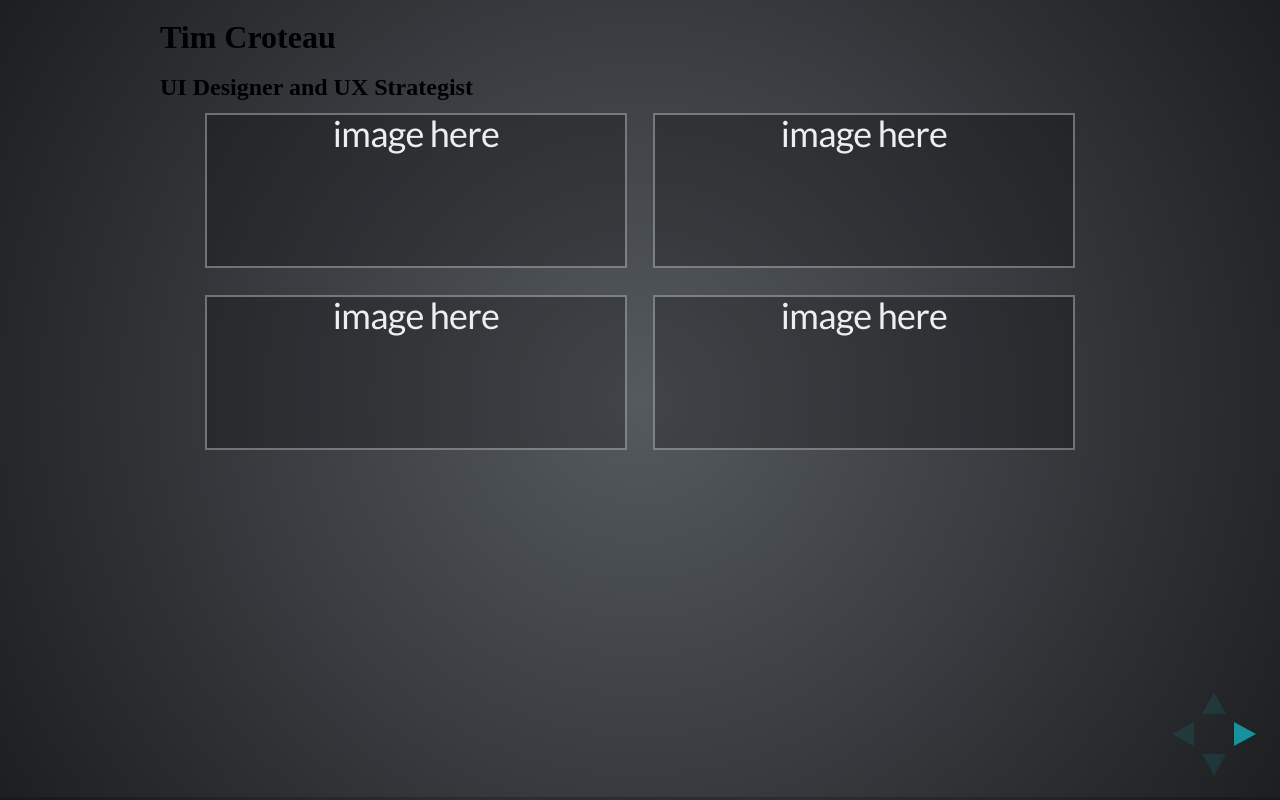
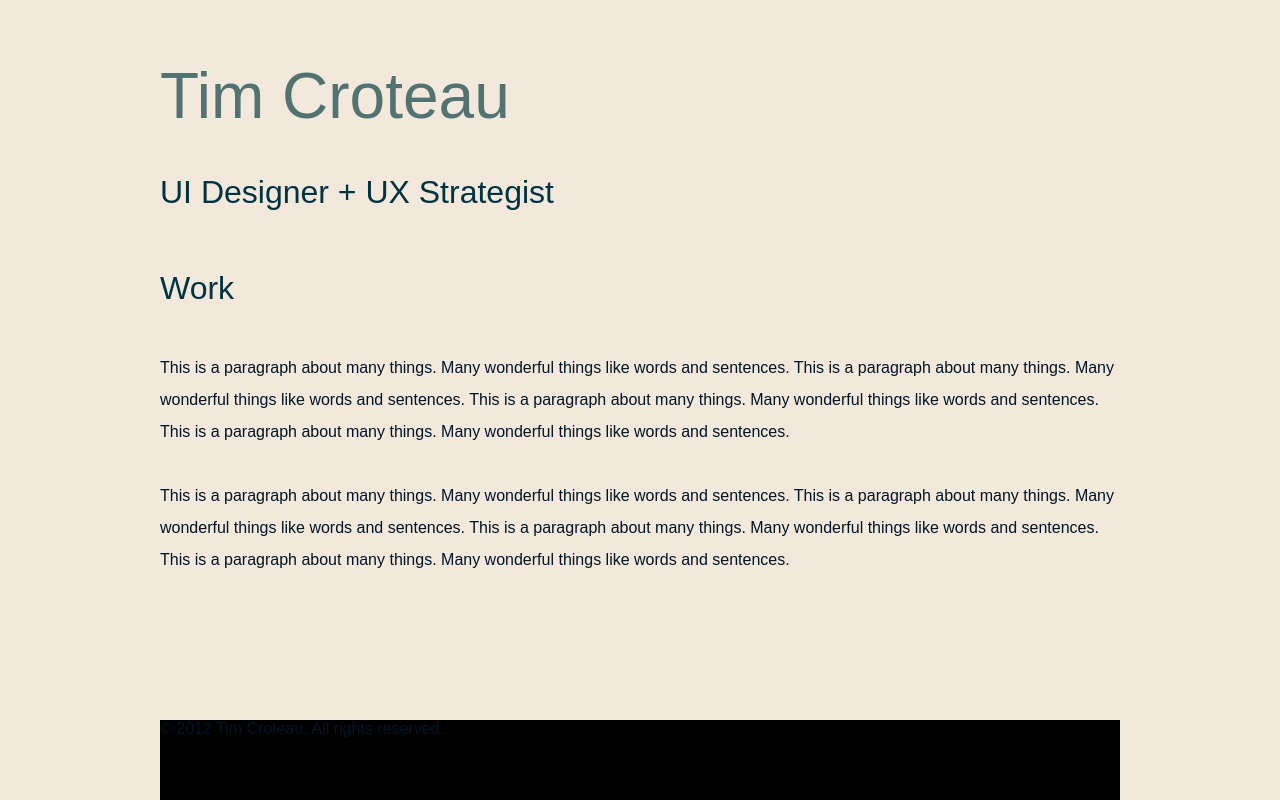
Before and after one commit to timcroteau/portfolio, a PHP site: page / in a window 1280 px wide. Run offline with PHP 8.4, Linux system fonts and the light colour scheme; style sheets or scripts are compiled from the project's sources; some libraries are stand-ins or nearby versions.

Commit message:
resets and typography

```diff
--- a/css/_global.scss
+++ b/css/_global.scss
@@ -0,0 +1,23 @@
+body {
+	background:$background;
+	color:$text;}
+
+#wrapper {
+	height:100%;
+	margin:0 auto;
+	min-height:100%;
+	position:relative;
+	width:960px;}
+
+header#heading {
+	padding-top:64px;}
+
+#main {
+	padding-bottom:80px;}
+
+footer {
+	background:$black;
+	height:80px;
+	position:absolute;
+	bottom:0;
+	width:100%;}
--- a/css/_normalize.scss
+++ b/css/_normalize.scss
@@ -1,11 +1,40 @@
-/* normalize.css v2.0.1 | MIT License | git.io/normalize ======================================== */
+/*   Resets, Normalizers, Standardizers, Maker Betterers   */
 
-article, aside, details, figcaption, figure, footer, header, hgroup, nav, section, summary { display: block; }
+ // Pillaged from Eric Meyer's reset | http://meyerweb.com/eric/tools/css/reset/
+//_________________________________________________________________________________
+
+html, body, div, span, applet, object, iframe,
+h1, h2, h3, h4, h5, h6, p, blockquote, pre,
+a, abbr, acronym, address, big, cite, code,
+del, dfn, em, img, ins, kbd, q, s, samp,
+small, strike, strong, sub, sup, tt, var,
+b, u, i, center,
+dl, dt, dd, ol, ul, li,
+fieldset, form, label, legend,
+table, caption, tbody, tfoot, thead, tr, th, td,
+article, aside, canvas, details, embed,
+figure, figcaption, footer, header, hgroup,
+menu, nav, output, ruby, section, summary,
+time, mark, audio, video {
+	margin: 0;
+	padding: 0;
+	border: 0;
+	font-size: 100%;
+	vertical-align: baseline;
+}
+
+h1,h2, h3,h4,h5,h6 {font-weight:normal;}
+
+ // normalize.css v2.0.1 | MIT License | git.io/normalize
+//_______________________________________________________________
+
+article, aside, details, figcaption, figure, footer, header, hgroup, menu, nav, section, summary { display: block; }
 audio, canvas, video { display: inline-block; }
 audio:not([controls]) { display: none; height: 0; }
 [hidden] { display: none; }
-html { font-family: sans-serif; -webkit-text-size-adjust: 100%; -ms-text-size-adjust: 100%; }
-body { margin: 0; }
+
+
+html, body { height:100%;}
 a:focus { outline: thin dotted; }
 a:active, a:hover { outline: 0; }
 abbr[title] { border-bottom: 1px dotted; }
@@ -32,3 +61,26 @@ input[type="search"]::-webkit-search-cancel-button, input[type="search"]::-webki
 button::-moz-focus-inner, input::-moz-focus-inner { border: 0; padding: 0; }
 textarea { overflow: auto; vertical-align: top; }
 table { border-collapse: collapse; border-spacing: 0; }
+
+
+ // Pillaged from HTML5 Boilerplate
+//_______________________________________________________________
+
+html { font-size: 100%; overflow-y: scroll; -webkit-text-size-adjust: 100%; -ms-text-size-adjust: 100%; }
+img { -ms-interpolation-mode: bicubic; }
+
+// Hide only visually, but have it available for screenreaders: h5bp.com/v
+.visuallyhidden { border: 0; clip: rect(0 0 0 0); height: 1px; margin: -1px; overflow: hidden; padding: 0; position: absolute; width: 1px; }
+
+// Extends the .visuallyhidden class to allow the element to be focusable when navigated to via the keyboard: h5bp.com/p */
+.visuallyhidden.focusable:active, .visuallyhidden.focusable:focus { clip: auto; height: auto; margin: 0; overflow: visible; position: static; width: auto; }
+
+svg:not(:root) { overflow: hidden; }
+
+@media print {
+  img { max-width: 100% !important; }
+}
+
+@media print {
+  p, h2, h3 { orphans: 3; widows: 3; }
+}
--- a/css/_type.scss
+++ b/css/_type.scss
@@ -0,0 +1,42 @@
+
+// Scale - Baseline unit: 24
+
+body {font:100% sans-serif;}
+
+html > body {font-size:16px;}
+
+p {
+	line-height:2em;
+	margin-bottom: 2em;}
+
+h1 {
+	font-size:4em;
+	line-height:1em;
+	margin-bottom:0.5em;}
+
+h2 {
+	font-size:2em;
+	line-height:2em;
+	margin:1em 0;}
+
+
+// Color
+
+h1 {
+	color:$color1;}
+
+h2 {
+	color:$color2;}
+
+h3 {
+	color:$color3;}
+
+a {
+	color:$color1;}
+
+
+// Fonts
+
+h1, h2 {font-family: "cubano", sans-serif;}
+
+body {font-family: "museo-sans", sans-serif;}
--- a/css/_variables.scss
+++ b/css/_variables.scss
@@ -1,23 +1,25 @@
 //__________________________________________________ Variables /
 
 // White - Grays - Black
-$black:             hsl(0, 0%, 0%);
-$gray90:            hsl(0, 0%, 10%);
-$gray80:            hsl(0, 0%, 20%);
-$gray70:            hsl(0, 0%, 30%);
-$gray60:            hsl(0, 0%, 40%);
-$gray50:            hsl(0, 0%, 50%);
-$gray40:            hsl(0, 0%, 60%);
-$gray30:            hsl(0, 0%, 70%);
-$gray20:            hsl(0, 0%, 80%);
-$gray10:            hsl(0, 0%, 90%);
-$white:             hsl(0, 0%, 100%);
+$black:				rgb(0,0,0);
+$gray1:				rgb(32,32,32);
+$gray2:				rgb(64,64,64);
+$gray3:				rgb(96,96,96);
+$gray4:				rgb(128,128,128);
+$gray5:				rgb(160,160,160);
+$gray6:				rgb(192,192,192);
+$gray7:				rgb(224,224,224);
+$white:				rgb(255,255,255);
 
 
 // Color scheme
-$primary:             #336699;
-$text-shadow:         $white;
-$lightest:            $white;
-$darkest:             $black;
-$background:          $gray10;
-$text:                $gray80;
+$color1:			#537373;
+$color2:			#013440;
+$color3:			#537373;
+$background:		#f2e8dc;
+$text:				#011526;
+
+
+//corners
+$inround:		4px;
+$outround:		6px;
--- a/css/styles.css
+++ b/css/styles.css
@@ -1,5 +1,27 @@
-/* normalize.css v2.0.1 | MIT License | git.io/normalize ======================================== */
-article, aside, details, figcaption, figure, footer, header, hgroup, nav, section, summary {
+/*   Resets, Normalizers, Standardizers, Maker Betterers   */
+html, body, div, span, applet, object, iframe,
+h1, h2, h3, h4, h5, h6, p, blockquote, pre,
+a, abbr, acronym, address, big, cite, code,
+del, dfn, em, img, ins, kbd, q, s, samp,
+small, strike, strong, sub, sup, tt, var,
+b, u, i, center,
+dl, dt, dd, ol, ul, li,
+fieldset, form, label, legend,
+table, caption, tbody, tfoot, thead, tr, th, td,
+article, aside, canvas, details, embed,
+figure, figcaption, footer, header, hgroup,
+menu, nav, output, ruby, section, summary,
+time, mark, audio, video {
+  margin: 0;
+  padding: 0;
+  border: 0;
+  font-size: 100%;
+  vertical-align: baseline; }
+
+h1, h2, h3, h4, h5, h6 {
+  font-weight: normal; }
+
+article, aside, details, figcaption, figure, footer, header, hgroup, menu, nav, section, summary {
   display: block; }
 
 audio, canvas, video {
@@ -12,13 +34,8 @@ audio:not([controls]) {
 [hidden] {
   display: none; }
 
-html {
-  font-family: sans-serif;
-  -webkit-text-size-adjust: 100%;
-  -ms-text-size-adjust: 100%; }
-
-body {
-  margin: 0; }
+html, body {
+  height: 100%; }
 
 a:focus {
   outline: thin dotted; }
@@ -115,6 +132,43 @@ table {
   border-collapse: collapse;
   border-spacing: 0; }
 
+html {
+  font-size: 100%;
+  overflow-y: scroll;
+  -webkit-text-size-adjust: 100%;
+  -ms-text-size-adjust: 100%; }
+
+img {
+  -ms-interpolation-mode: bicubic; }
+
+.visuallyhidden {
+  border: 0;
+  clip: rect(0 0 0 0);
+  height: 1px;
+  margin: -1px;
+  overflow: hidden;
+  padding: 0;
+  position: absolute;
+  width: 1px; }
+
+.visuallyhidden.focusable:active, .visuallyhidden.focusable:focus {
+  clip: auto;
+  height: auto;
+  margin: 0;
+  overflow: visible;
+  position: static;
+  width: auto; }
+
+svg:not(:root) {
+  overflow: hidden; }
+
+@media print {
+  img {
+    max-width: 100% !important; } }
+@media print {
+  p, h2, h3 {
+    orphans: 3;
+    widows: 3; } }
 .shadow1 {
   box-shadow: 0px 3px 2px rgba(0, 0, 0, 0.34); }
 
@@ -123,3 +177,65 @@ table {
 
 .shadow2 {
   box-shadow: 0px 3px 2px rgba(0, 0, 0, 0.74); }
+
+body {
+  font: 100% sans-serif; }
+
+html > body {
+  font-size: 16px; }
+
+p {
+  line-height: 2em;
+  margin-bottom: 2em; }
+
+h1 {
+  font-size: 4em;
+  line-height: 1em;
+  margin-bottom: 0.5em; }
+
+h2 {
+  font-size: 2em;
+  line-height: 2em;
+  margin: 1em 0; }
+
+h1 {
+  color: #537373; }
+
+h2 {
+  color: #013440; }
+
+h3 {
+  color: #537373; }
+
+a {
+  color: #537373; }
+
+h1, h2 {
+  font-family: "cubano", sans-serif; }
+
+body {
+  font-family: "museo-sans", sans-serif; }
+
+body {
+  background: #f2e8dc;
+  color: #011526; }
+
+#wrapper {
+  height: 100%;
+  margin: 0 auto;
+  min-height: 100%;
+  position: relative;
+  width: 960px; }
+
+header#heading {
+  padding-top: 64px; }
+
+#main {
+  padding-bottom: 80px; }
+
+footer {
+  background: black;
+  height: 80px;
+  position: absolute;
+  bottom: 0;
+  width: 100%; }
--- a/index.html
+++ b/index.html
@@ -2,90 +2,40 @@
 <html lang="en">
 
 	<head>
-		<script type="text/javascript" src="//use.typekit.net/cte4lth.js"></script>
-		<script type="text/javascript">try{Typekit.load();}catch(e){}</script>
+
 		<meta charset="utf-8">
 
 		<title>Tim Croteau - UX Strategy | UI Design | All Around Nice Fella</title>
-
 		<meta name="description" content="The online portfolio of Tim Croteau, UX strategist and UI designer.">
 		<meta name="author" content="Tim Croteau">
 
+		<link rel="stylesheet" href="css/styles.css" type="text/css">
 
-		<meta name="apple-mobile-web-app-capable" content="yes" />
-		<meta name="apple-mobile-web-app-status-bar-style" content="black-translucent" />
-
-		<link rel="stylesheet" href="css/reveal/reveal.css">
-		<link rel="stylesheet" href="css/reveal/theme/default.css" id="theme">
-
-		<!-- For syntax highlighting -->
-		<link rel="stylesheet" href="lib/css/zenburn.css">
-
-		<!-- If the query includes 'print-pdf', use the PDF print sheet -->
-		<script>
-			document.write( '<link rel="stylesheet" href="css/reveal/print/' + ( window.location.search.match( /print-pdf/gi ) ? 'pdf' : 'paper' ) + '.css" type="text/css" media="print">' );
-		</script>
-
-		<!--[if lt IE 9]>
-		<script src="lib/js/html5shiv.js"></script>
-		<![endif]-->
 	</head>
 
 	<body>
-		<div id="container">
-			<header>
+
+		<div id="wrapper">
+			<header role="banner" id="heading">
 				<hgroup>
 					<h1>Tim Croteau</h1>
-					<h2>UI Designer and UX Strategist</h2>
+					<h2>UI Designer + UX Strategist</h2>
 				</hgroup>
 			</header>
-			<section>
-				<p></p>
-			</section>
-			<div class="reveal">
+			<div id="main">
+				<section id="work">
+					<h2>Work</h2>
+					<p>This is a paragraph about many things. Many wonderful things like words and sentences. This is a paragraph about many things. Many wonderful things like words and sentences. This is a paragraph about many things. Many wonderful things like words and sentences. This is a paragraph about many things. Many wonderful things like words and sentences. </p>
+					<p>This is a paragraph about many things. Many wonderful things like words and sentences. This is a paragraph about many things. Many wonderful things like words and sentences. This is a paragraph about many things. Many wonderful things like words and sentences. This is a paragraph about many things. Many wonderful things like words and sentences. </p>
+				</section>
 
-				<!-- Any section element inside of this container is displayed as a slide -->
-				<div class="slides">
+				<section id="contact">
 
-					<section>
-						<div>image here</div>
-						<div>image here</div>
-						<div>image here</div>
-						<div>image here</div>
-					</section>
-
-					<section>
-						<div>image here</div>
-						<div>image here</div>
-						<div>image here</div>
-						<div>image here</div>
-					</section>
-
-				</div>
-
+				</section>
 			</div>
+			<footer>&copy; 2012 Tim Croteau. All rights reserved.</footer>
 		</div>
-		<script src="lib/js/head.min.js"></script>
-		<script src="js/reveal.min.js"></script>
-
-		<script>
-
-			// Full list of configuration options available here:
-			// https://github.com/hakimel/reveal.js#configuration
-			Reveal.initialize({
-				controls: true,
-				history: true,
-
-				theme: Reveal.getQueryHash().theme, // available themes are in /css/theme
-				transition: Reveal.getQueryHash().transition || 'default', // default/cube/page/concave/zoom/linear/none
-
-				// Optional libraries used to extend on reveal.js
-				dependencies: [
-					{ src: 'lib/js/classList.js', condition: function() { return !document.body.classList; } },
-				]
-			});
-
-		</script>
-
+		<script type="text/javascript" src="//use.typekit.net/cte4lth.js"></script>
+		<script type="text/javascript">try{Typekit.load();}catch(e){}</script>
 	</body>
 </html>
```
Also changed, not shown: 1 other file.
